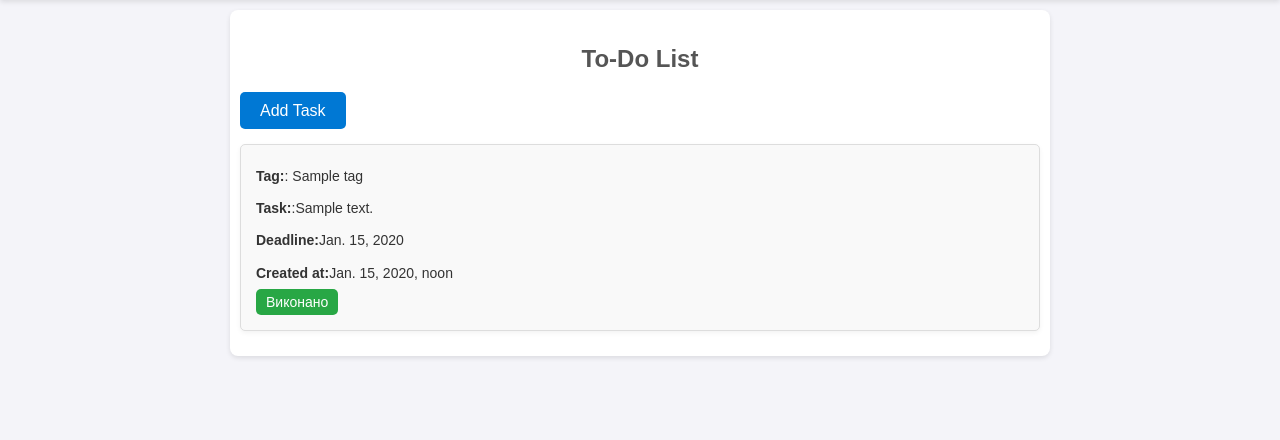
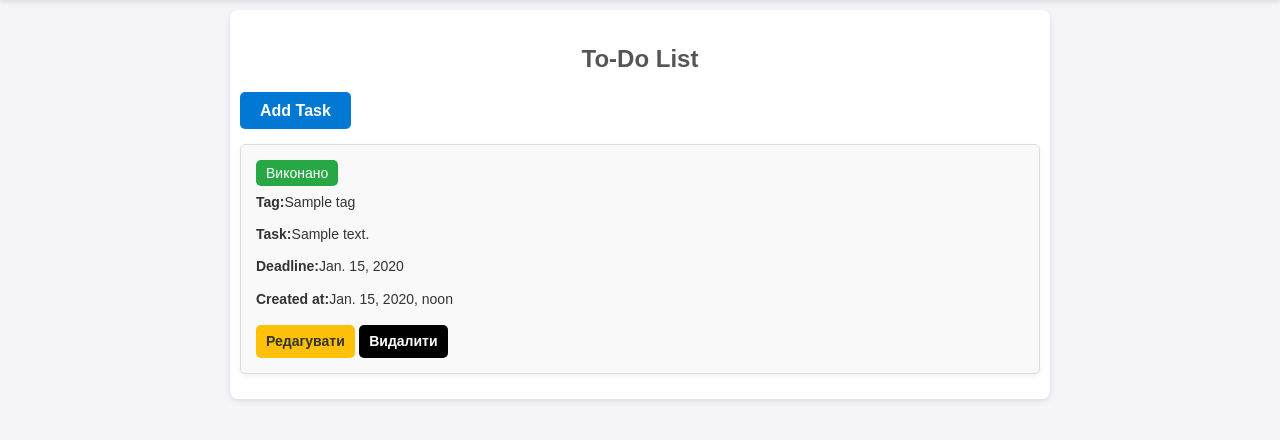
Before and after one commit to b4oody/mini-to-do-list, a Django app: page / in a window 1280 px wide. Shown: the part 39-479 px from the top of the page. Run offline with Django 5.2, Linux system fonts and the light colour scheme; tables that the repository leaves empty hold one stand-in row (values such as "Sample post").

Commit message:
add update, delete for task in template, add view update task, change form

```diff
--- a/core/urls.py
+++ b/core/urls.py
@@ -5,12 +5,14 @@ from core.views import (
     tags_page_view,
     toggle_status,
     CreateTaskView,
+    UpdateTaskView,
 )
 
 urlpatterns = [
     path("", home_page_view, name="home"),
     path("<int:task_id>/", toggle_status, name="toggle_status"),
     path("create-task/", CreateTaskView.as_view(), name="create-task"),
+    path("update-task/<int:pk>/", UpdateTaskView.as_view(), name="update-task"),
     path("tags/", tags_page_view, name="tags"),
 ]
 app_name = "mini_to_do_list"
--- a/core/views.py
+++ b/core/views.py
@@ -1,7 +1,7 @@
 from django.http import HttpRequest, HttpResponse
 from django.shortcuts import render, get_object_or_404, redirect
 from django.urls import reverse_lazy
-from django.views.generic import CreateView
+from django.views.generic import CreateView, UpdateView
 
 from core.models import Task
 
@@ -22,7 +22,14 @@ def toggle_status(request, task_id):
 class CreateTaskView(CreateView):
     model = Task
     fields = ["tags", "content", "deadline", "is_completed"]
-    template_name = "create_task_form.html"
+    template_name = "task_form.html"
+    success_url = reverse_lazy("core:home")
+
+
+class UpdateTaskView(UpdateView):
+    model = Task
+    fields = ["tags", "content", "deadline", "is_completed"]
+    template_name = "task_form.html"
     success_url = reverse_lazy("core:home")
 
 
--- a/static/css/styles.css
+++ b/static/css/styles.css
@@ -1,4 +1,4 @@
-/* Загальні стилі */
+
 body {
     font-family: Arial, sans-serif;
     margin: 0;
@@ -14,13 +14,50 @@ h2 {
     color: #555;
 }
 
-/* Навігаційна панель */
+a {
+    text-decoration: none;
+    font-size: 14px;
+    font-weight: bold;
+    transition: color 0.3s ease, background-color 0.3s ease;
+}
+
+a.update {
+    display: inline-block;
+    padding: 5px 10px;
+    background-color: #FFC107;
+    color: #333;
+    border-radius: 5px;
+    font-size: 14px;
+    cursor: pointer;
+}
+
+a.update:hover {
+    background-color: #E0A800;
+/
+}
+
+
+a.delete {
+    display: inline-block;
+    padding: 5px 10px;
+    background-color: #000000;
+    color: #fff;
+    border-radius: 5px;
+    font-size: 14px;
+    cursor: pointer;
+}
+
+a.delete:hover {
+    background-color: #6e1515;
+}
+
+
 .nav-bar {
     display: flex;
     justify-content: center;
     background-color: #0078D4;
     padding: 5px 0;
-    box-shadow: 0 2px 5px rgba(0, 0, 0, 0.1); /* Тінь для більшої виразності */
+    box-shadow: 0 2px 5px rgba(0, 0, 0, 0.1);
 }
 
 .nav-link {
@@ -29,15 +66,15 @@ h2 {
     text-decoration: none;
     font-size: 18px;
     font-weight: bold;
-    transition: color 0.3s ease, text-decoration 0.3s ease; /* Анімація */
+    transition: color 0.3s ease, text-decoration 0.3s ease;
 }
 
 .nav-link:hover {
-    color: #FFD700; /* Жовтий при наведенні */
+    color: #FFD700;
     text-decoration: underline;
 }
 
-/* Секції контенту */
+
 .content {
     max-width: 800px;
     margin: 10px auto;
@@ -47,7 +84,7 @@ h2 {
     box-shadow: 0 2px 5px rgba(0, 0, 0, 0.1);
 }
 
-/* To-Do секція */
+
 .todo-section, .tags-section {
     display: none;
 }
@@ -56,7 +93,7 @@ h2 {
     display: block;
 }
 
-/* Вхідні поля */
+
 .todo-input, .tag-input {
     width: calc(100% - 120px);
     padding: 10px;
@@ -66,7 +103,7 @@ h2 {
     font-size: 16px;
 }
 
-.input-group{
+.input-group {
     margin-bottom: 20px;
 }
 
@@ -86,7 +123,7 @@ h2 {
     background-color: #0056A4;
 }
 
-/* Список To-Do */
+
 .todo-list, .tags-list {
     list-style: none;
     padding: 0;
@@ -95,7 +132,7 @@ h2 {
 
 .todo-list li, .tags-list li {
     display: flex;
-    flex-direction: column; /* Вертикальне розташування */
+    flex-direction: column;
     align-items: flex-start;
     padding: 15px;
     border: 1px solid #ddd;
@@ -105,14 +142,14 @@ h2 {
     box-shadow: 0 2px 5px rgba(0, 0, 0, 0.05);
 }
 
-/* Текст у списку */
+
 .todo-list li span, .tags-list li span {
     margin: 5px 0;
     font-size: 14px;
     color: #333;
 }
 
-/* Кнопки у списку */
+
 .todo-list li button, .tags-list li button {
     padding: 5px 10px;
     border: none;
@@ -122,9 +159,9 @@ h2 {
     transition: background-color 0.3s ease;
 }
 
-/* Стиль для активного статусу */
+
 .todo-list li button.active {
-    background-color: #28A745; /* Зелений */
+    background-color: #28A745;
     color: #fff;
 }
 
@@ -132,9 +169,9 @@ h2 {
     background-color: #218838;
 }
 
-/* Стиль для неактивного статусу */
+
 .todo-list li button.inactive {
-    background-color: #DC3545; /* Червоний */
+    background-color: #DC3545;
     color: #fff;
 }
 
@@ -142,7 +179,7 @@ h2 {
     background-color: #C82333;
 }
 
-/* Кнопки у Tags */
+
 .tags-list li button {
     background-color: #FFC107;
     color: #333;
@@ -162,7 +199,6 @@ h2 {
 }
 
 
-/* Загальний стиль для форми */
 .form {
     margin: 20px 0;
     padding: 15px;
@@ -173,7 +209,7 @@ h2 {
     box-shadow: 0 2px 5px rgba(0, 0, 0, 0.1);
 }
 
-/* Поля вводу (input, textarea, select) */
+
 .form input[type="text"],
 .form input[type="date"],
 .form textarea,
@@ -190,7 +226,7 @@ h2 {
     transition: border-color 0.3s ease, box-shadow 0.3s ease;
 }
 
-/* Фокус на полях вводу */
+
 .form input[type="text"]:focus,
 .form input[type="date"]:focus,
 .form textarea:focus,
@@ -215,7 +251,7 @@ h2 {
     transition: border-color 0.3s ease, box-shadow 0.3s ease;
 }
 
-/* Кнопки у формі */
+
 .form button,
 .form input[type="submit"],
 .form input[type="reset"] {
@@ -231,14 +267,14 @@ h2 {
     transition: background-color 0.3s ease;
 }
 
-/* Ховер-ефекти для кнопок */
+
 .form button:hover,
 .form input[type="submit"]:hover,
 .form input[type="reset"]:hover {
     background-color: #0056A4;
 }
 
-/* Відступи між кнопками */
+
 .form button + button,
 .form input[type="submit"] + input[type="reset"] {
     margin-left: 10px;
--- a/templates/home.html
+++ b/templates/home.html
@@ -13,10 +13,6 @@
     <ul class="todo-list">
       {% for task in tasks %}
         <li>
-          <span><strong>Tag:</strong>: {{ task.tags.all|join:", " }}</span>
-          <span><strong>Task:</strong>:{{ task.content }}</span>
-          <span><strong>Deadline:</strong>{{ task.deadline }}</span>
-          <span><strong>Created at:</strong>{{ task.created_at }}</span>
           <form action="{% url 'core:toggle_status' task.id %}" method="post" style="display: inline;">
             {% csrf_token %}
             <button
@@ -25,6 +21,16 @@
               {{ task.status_display }}
             </button>
           </form>
+          <span><strong>Tag:</strong>{{ task.tags.all|join:", " }}</span>
+          <span><strong>Task:</strong>{{ task.content }}</span>
+          <span><strong>Deadline:</strong>{{ task.deadline }}</span>
+          <span><strong>Created at:</strong>{{ task.created_at }}</span>
+
+          <div style="margin-top: 10px">
+            <a class="update" href="{% url 'core:update-task' task.pk %}">Редагувати</a>
+            <a class="delete" href="#">Видалити</a>
+          </div>
+
         </li>
       {% endfor %}
     </ul>
--- a/templates/create_task_form.html
+++ b/templates/task_form.html
@@ -1,7 +1,7 @@
 {% extends "base.html" %}
 
 {% block title %}
-  <title>Створення завдання</title>
+  <title>{{ object|yesno:"Редагування,Створення" }} завдання</title>
 {% endblock %}
 
 {% block content %}
@@ -9,7 +9,7 @@
     <form action="" method="post" class="form">
       {% csrf_token %}
       {{ form }}
-      <button type="submit">Створити</button>
+      <button type="submit">{{ object|yesno:"Редагувати,Створити" }}</button>
       <button type="button" onclick="window.history.back();" class="btn">Назад</button>
     </form>
   </div>
```
